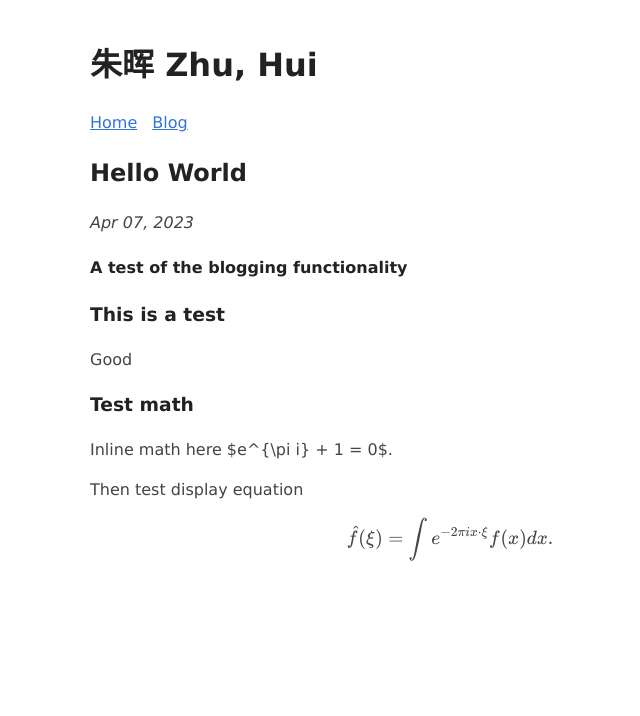
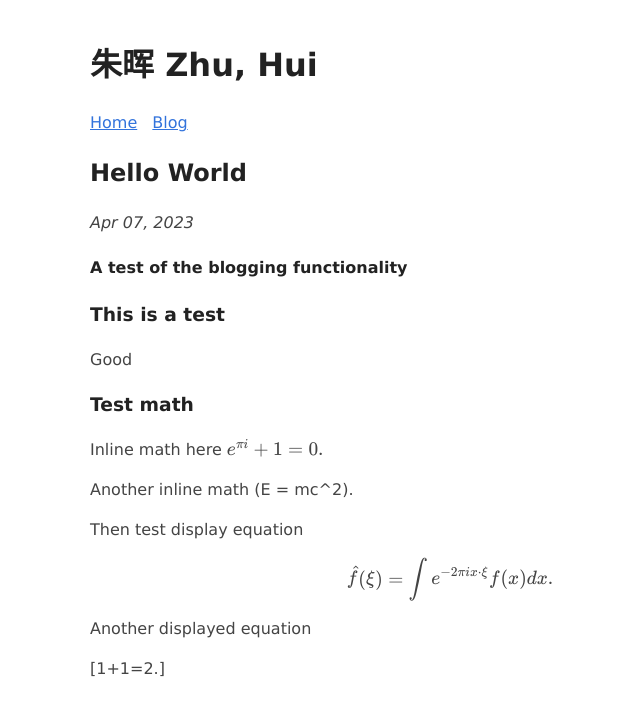
Before and after one commit to hui-math/hui-math.github.io, a Jekyll site: the page built from _posts/2023-04-07-Hello-World.md, in a window 1280 px wide. Shown: the top 716 px of the page, without its empty margins (190-830 px from the left). Built offline with Jekyll 4.4.1, drawn with Linux system fonts in a browser that asks for light colours.

Commit message:
test equation delimiters

```diff
--- a/_posts/2023-04-07-Hello-World.md
+++ b/_posts/2023-04-07-Hello-World.md
@@ -12,8 +12,14 @@
 
 ### Test math
 
-Inline math here $e^{\pi i} + 1 = 0$.
+Inline math here $$e^{\pi i} + 1 = 0.$$
+
+Another inline math \(E = mc^2\).
 
 Then test display equation
 
 $$\hat{f}(\xi) = \int e^{-2\pi i x \cdot \xi}f(x) dx.$$
+
+Another displayed equation
+
+\[1+1=2.\]
```
